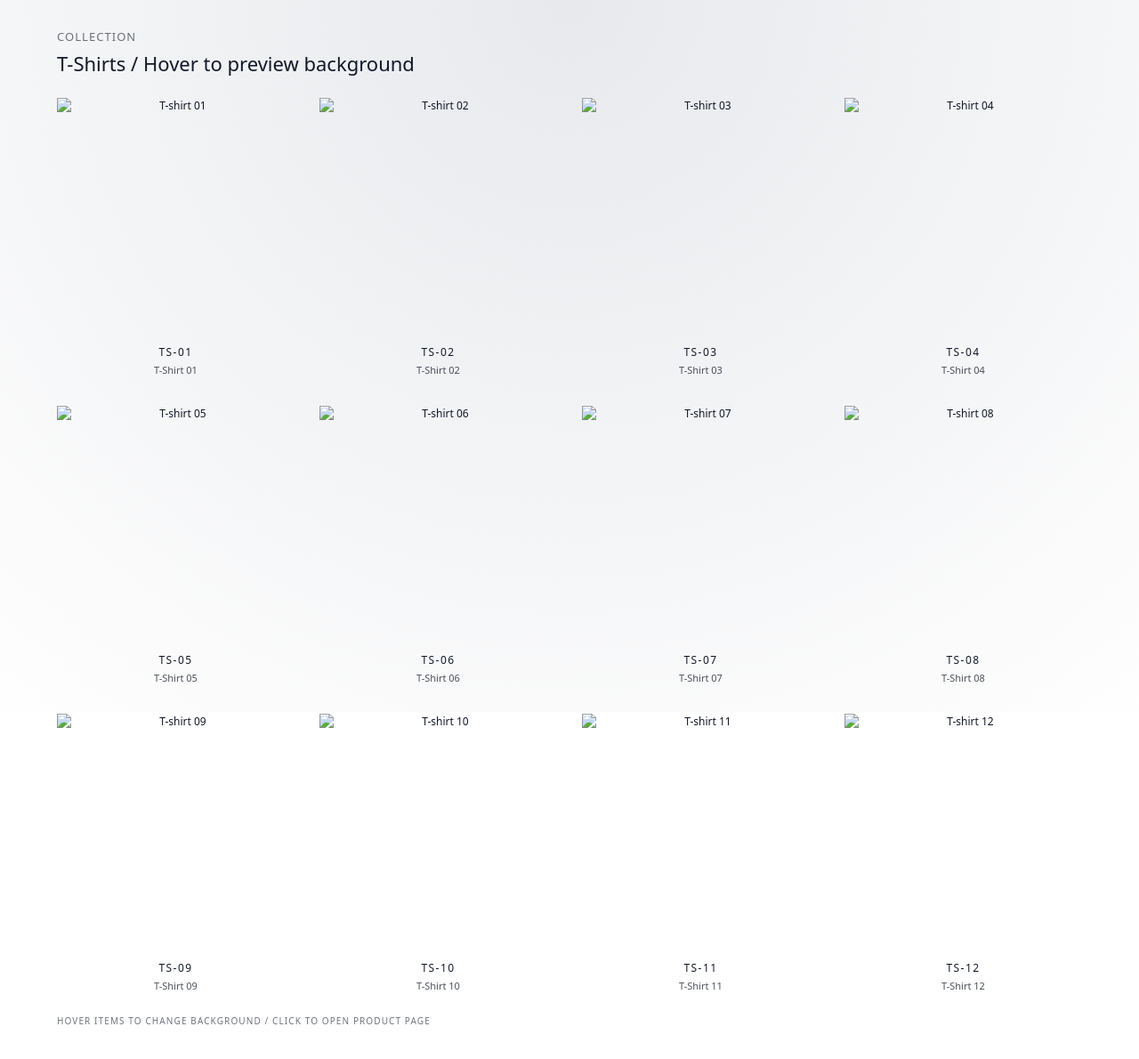
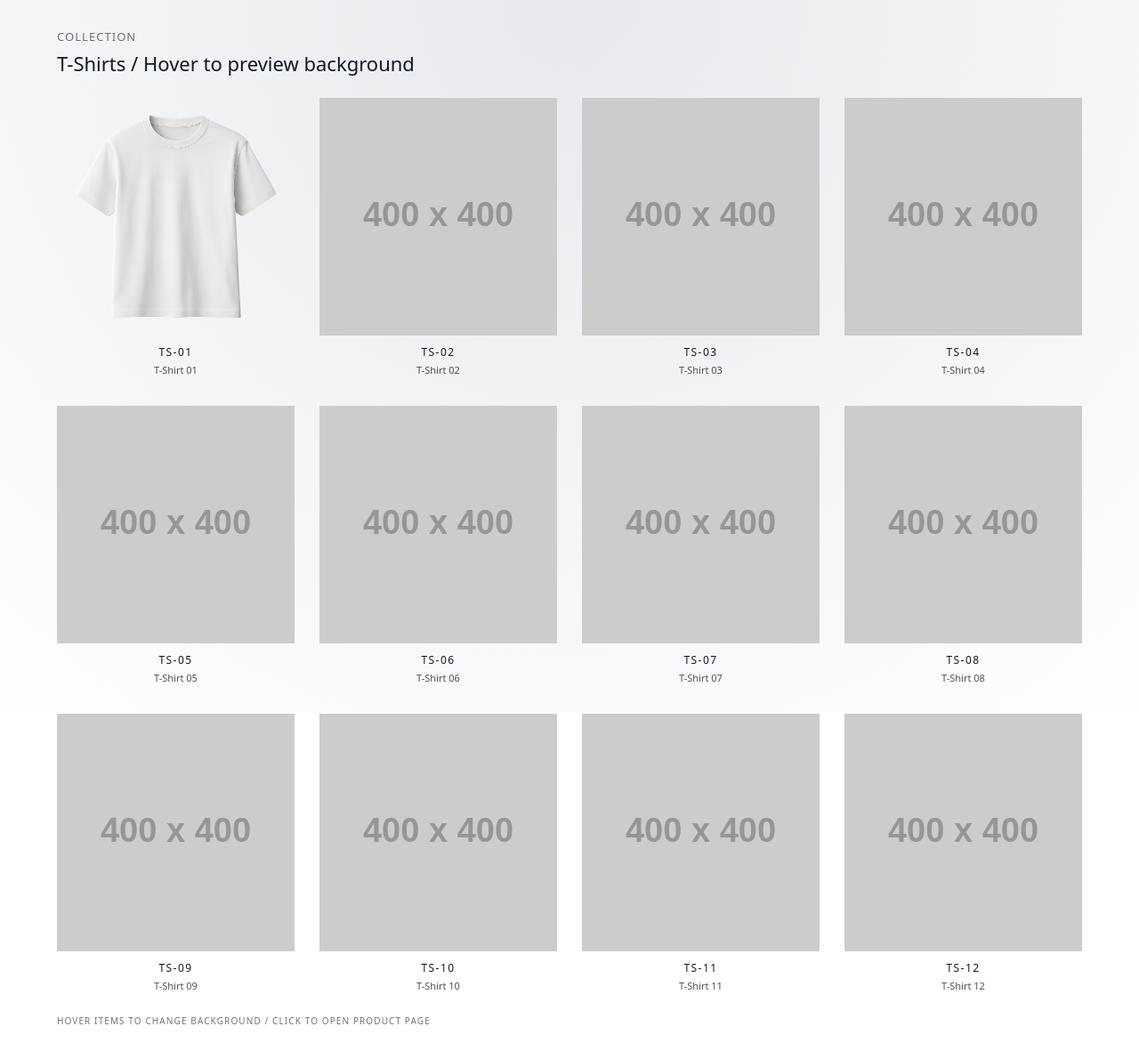
Before and after one commit to elnurio/hotelsensuelle, a plain HTML site: page index.html in a window 1280 px wide. Shown: the whole page at 89% size. Drawn offline with Linux system fonts and the light colour scheme; placeholder pictures from the web are drawn by us.

Commit message:
Update index.html

```diff
--- a/index.html
+++ b/index.html
@@ -132,6 +132,8 @@
     <div class="headline">T-Shirts / Hover to preview background</div>
 
     <div class="grid">
+      <!-- пока рандомные placeholder-картинки, потом заменишь на свои в /images -->
+
       <!-- 1 -->
       <div
         class="item"
@@ -139,7 +141,7 @@
         data-video="videos/ts01.mp4"
       >
         <div class="item-img-wrapper">
-      <img class="item-img" src="photos/t1.png" alt="T-shirt 01">
+         <img class="item-img" src="images/t1.png" alt="T-shirt 01">
         </div>
         <div class="item-code">TS-01</div>
         <div class="item-main">
@@ -154,7 +156,7 @@
         data-video="videos/ts02.mp4"
       >
         <div class="item-img-wrapper">
-      <img class="item-img" src="photos/t2.png" alt="T-shirt 02">
+          <img class="item-img" src="https://via.placeholder.com/400x400?text=TS-02" alt="T-shirt 02">
         </div>
         <div class="item-code">TS-02</div>
         <div class="item-main">
@@ -169,7 +171,7 @@
         data-video="videos/ts03.mp4"
       >
         <div class="item-img-wrapper">
-      <img class="item-img" src="photos/t3.png" alt="T-shirt 03">
+          <img class="item-img" src="https://via.placeholder.com/400x400?text=TS-03" alt="T-shirt 03">
         </div>
         <div class="item-code">TS-03</div>
         <div class="item-main">
@@ -184,7 +186,7 @@
         data-video="videos/ts04.mp4"
       >
         <div class="item-img-wrapper">
-      <img class="item-img" src="photos/t4.png" alt="T-shirt 04">
+          <img class="item-img" src="https://via.placeholder.com/400x400?text=TS-04" alt="T-shirt 04">
         </div>
         <div class="item-code">TS-04</div>
         <div class="item-main">
@@ -199,7 +201,7 @@
         data-video="videos/ts05.mp4"
       >
         <div class="item-img-wrapper">
-      <img class="item-img" src="photos/t5.png" alt="T-shirt 05">
+          <img class="item-img" src="https://via.placeholder.com/400x400?text=TS-05" alt="T-shirt 05">
         </div>
         <div class="item-code">TS-05</div>
         <div class="item-main">
@@ -214,7 +216,7 @@
         data-video="videos/ts06.mp4"
       >
         <div class="item-img-wrapper">
-      <img class="item-img" src="photos/t6.png" alt="T-shirt 06">
+          <img class="item-img" src="https://via.placeholder.com/400x400?text=TS-06" alt="T-shirt 06">
         </div>
         <div class="item-code">TS-06</div>
         <div class="item-main">
@@ -229,7 +231,7 @@
         data-video="videos/ts07.mp4"
       >
         <div class="item-img-wrapper">
-      <img class="item-img" src="photos/t7.png" alt="T-shirt 07">
+          <img class="item-img" src="https://via.placeholder.com/400x400?text=TS-07" alt="T-shirt 07">
         </div>
         <div class="item-code">TS-07</div>
         <div class="item-main">
@@ -244,7 +246,7 @@
         data-video="videos/ts08.mp4"
       >
         <div class="item-img-wrapper">
-      <img class="item-img" src="photos/t8.png" alt="T-shirt 08">
+          <img class="item-img" src="https://via.placeholder.com/400x400?text=TS-08" alt="T-shirt 08">
         </div>
         <div class="item-code">TS-08</div>
         <div class="item-main">
@@ -259,7 +261,7 @@
         data-video="videos/ts09.mp4"
       >
         <div class="item-img-wrapper">
-      <img class="item-img" src="photos/t9.png" alt="T-shirt 09">
+          <img class="item-img" src="https://via.placeholder.com/400x400?text=TS-09" alt="T-shirt 09">
         </div>
         <div class="item-code">TS-09</div>
         <div class="item-main">
@@ -274,7 +276,7 @@
         data-video="videos/ts10.mp4"
       >
         <div class="item-img-wrapper">
-      <img class="item-img" src="photos/t10.png" alt="T-shirt 10">
+          <img class="item-img" src="https://via.placeholder.com/400x400?text=TS-10" alt="T-shirt 10">
         </div>
         <div class="item-code">TS-10</div>
         <div class="item-main">
@@ -289,7 +291,7 @@
         data-video="videos/ts11.mp4"
       >
         <div class="item-img-wrapper">
-      <img class="item-img" src="photos/t11.png" alt="T-shirt 11">
+          <img class="item-img" src="https://via.placeholder.com/400x400?text=TS-11" alt="T-shirt 11">
         </div>
         <div class="item-code">TS-11</div>
         <div class="item-main">
@@ -304,7 +306,7 @@
         data-video="videos/ts12.mp4"
       >
         <div class="item-img-wrapper">
-      <img class="item-img" src="photos/t12.png" alt="T-shirt 12">
+          <img class="item-img" src="https://via.placeholder.com/400x400?text=TS-12" alt="T-shirt 12">
         </div>
         <div class="item-code">TS-12</div>
         <div class="item-main">
@@ -312,7 +314,6 @@
         </div>
       </div>
     </div>
-
 
     <div class="hint">
       Hover items to change background / click to open product page
```
Lines whose indentation alone changed are shown as unchanged.
